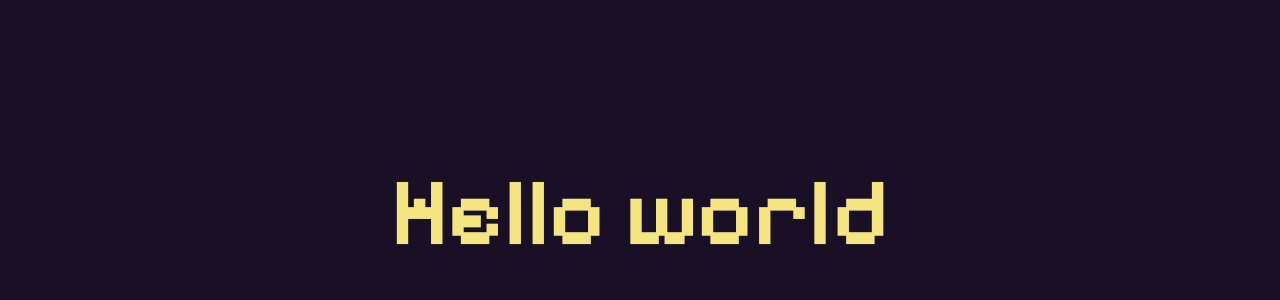
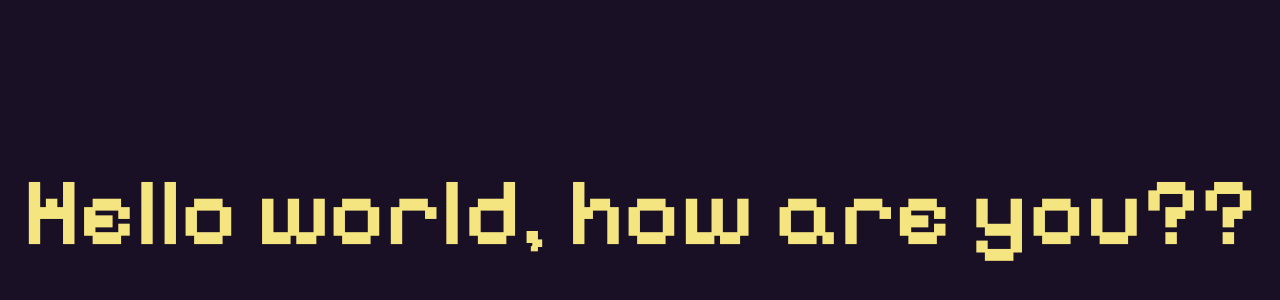
Before and after one commit to silicon-eagle/plan-your-chaos, a Next.js app: page / in a window 1280 px wide. Shown: the part 188-488 px from the top of the page. Built offline with nearby package versions, Linux system fonts and the light colour scheme.

Commit message:
why not?

```diff
--- a/app/page.tsx
+++ b/app/page.tsx
@@ -1,7 +1,7 @@
 export default function Home() {
   return (
     <main>
-      <h1>Hello world</h1>
+      <h1>Hello world, how are you??</h1>
     </main>
   );
 }
```
